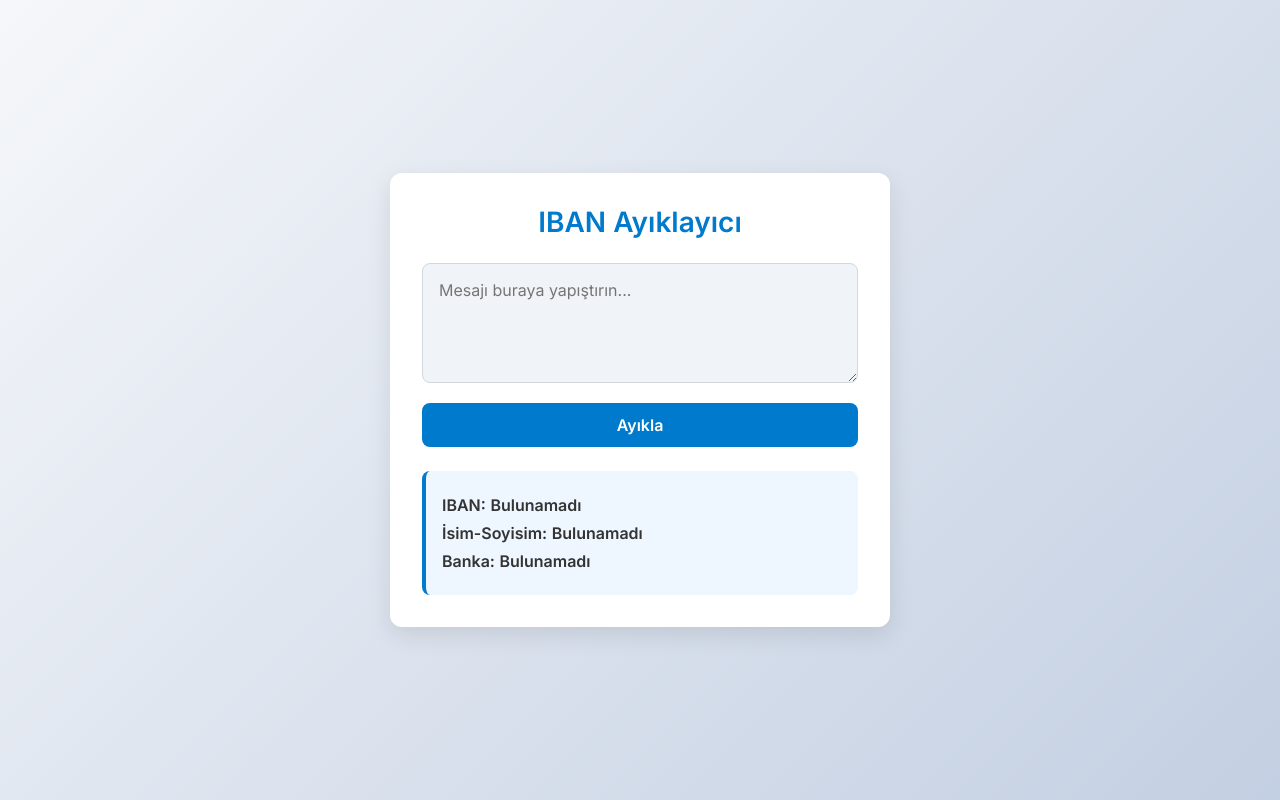
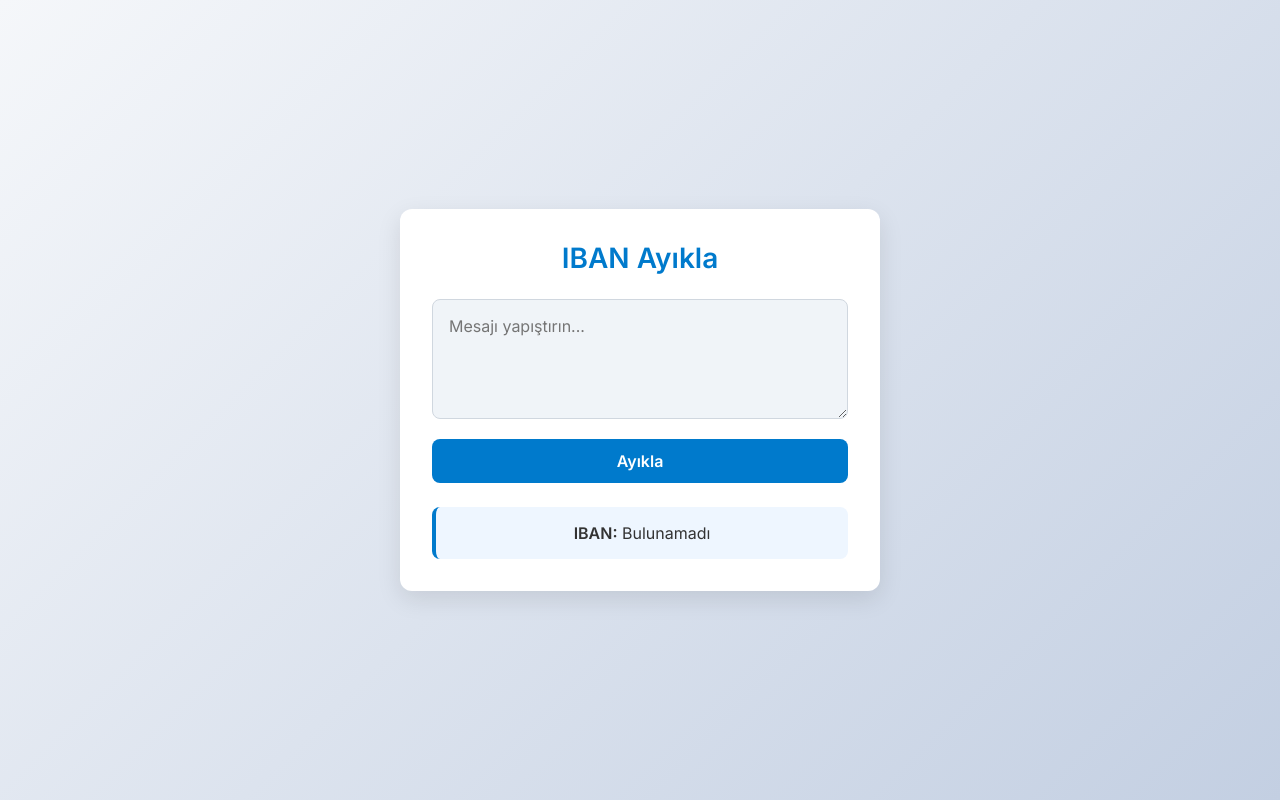
Before and after one commit to fatihdisci/ibanayiklayici, a plain HTML site: page index.html in a window 1280 px wide. Both pictures are taken after a click on the button "Ayıkla". Drawn offline with Linux system fonts and the light colour scheme.

Commit message:
index.html

```diff
--- a/index.html
+++ b/index.html
@@ -34,7 +34,7 @@
       background: var(--card-bg);
       border-radius: 12px;
       box-shadow: 0 8px 24px rgba(0,0,0,0.1);
-      max-width: 500px;
+      max-width: 480px;
       width: 100%;
       padding: 2rem;
       transition: transform 0.3s ease;
@@ -91,14 +91,9 @@
       border-radius: 8px;
       margin-top: 1.5rem;
       border-left: 4px solid var(--primary);
-    }
-    .result p {
-      margin: 0.5rem 0;
+      text-align: center;
       font-size: 1rem;
       color: var(--text);
-    }
-    .result span {
-      font-weight: 600;
     }
     @media (max-width: 480px) {
       .card {
@@ -112,35 +107,28 @@
 </head>
 <body>
   <div class="card">
-    <h1>IBAN Ayıklayıcı</h1>
-    <textarea id="inputText" placeholder="Mesajı buraya yapıştırın..."></textarea>
+    <h1>IBAN Ayıkla</h1>
+    <textarea id="inputText" placeholder="Mesajı yapıştırın..."></textarea>
     <button onclick="extractIBAN()">Ayıkla</button>
     <div class="result" id="outputArea">
-      <p><strong>IBAN:</strong> <span id="ibanResult"></span></p>
-      <p><strong>İsim-Soyisim:</strong> <span id="nameResult"></span></p>
-      <p><strong>Banka:</strong> <span id="bankResult"></span></p>
+      <strong>IBAN:</strong> <span id="ibanResult"></span>
     </div>
   </div>
 
   <script>
     function extractIBAN() {
       const text = document.getElementById("inputText").value;
-      const ibanMatch = text.match(/TR\d{24}/i);
-      const bankList = [
-        "Ziraat", "Vakıfbank", "Halkbank", "İş Bankası",
-        "Yapı Kredi", "Garanti", "Akbank", "TEB", "QNB", "Enpara"
-      ];
-      const bankRegex = new RegExp(bankList.join("|"), "i");
-      const bankMatch = text.match(bankRegex);
-      let name = text
-        .replace(/TR\d{24}/i, "")
-        .replace(bankRegex, "")
-        .trim()
-        .replace(/\s{2,}/g, " ");
-      document.getElementById("ibanResult").textContent = ibanMatch ? ibanMatch[0] : "Bulunamadı";
-      document.getElementById("bankResult").textContent = bankMatch ? bankMatch[0] : "Bulunamadı";
-      document.getElementById("nameResult").textContent = name || "Bulunamadı";
-      document.getElementById("outputArea").style.display = "block";
+      // TR ile başlayıp aralarda boşluk olsa da toplam 2+24 haneli küme
+      const match = text.match(/TR(?:\s*\d){24}/i);
+      const output = document.getElementById("outputArea");
+      if (match) {
+        // Boşlukları kaldır ve büyük harfe çevir
+        const iban = match[0].replace(/\s+/g, '').toUpperCase();
+        document.getElementById("ibanResult").textContent = iban;
+      } else {
+        document.getElementById("ibanResult").textContent = "Bulunamadı";
+      }
+      output.style.display = 'block';
     }
   </script>
 </body>
```
